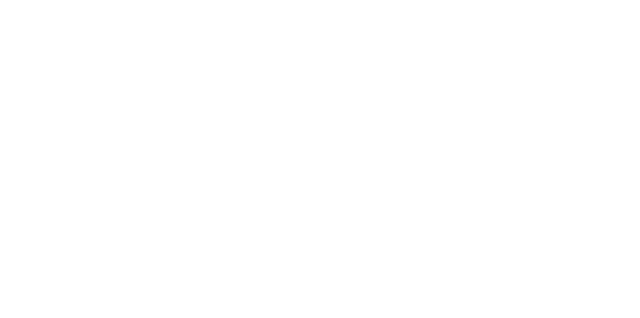
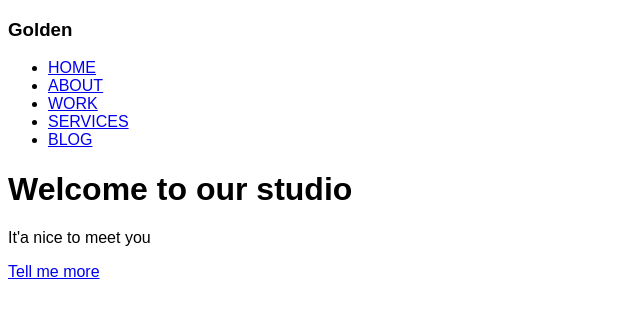
Before and after one commit to Megi76/projekt-task-runner, a website: page index.html in a window 1280 px wide. Shown: the whole page, without its empty margins (0-640 px from the left). Drawn offline with nearby package versions, Linux system fonts and the light colour scheme; files that its build step writes are made by us from their sources; a web font is replaced by a local one.

Commit message:
Add html for header

```diff
--- a/index.html
+++ b/index.html
@@ -11,5 +11,24 @@
 </head>
 <body>
 
+  <header class="splash">
+      <div class="splas-iner">
+        <h3 class="header">Golden</h3>
+        <ul class="links">
+          <li> <a href="#"> HOME </a> </li>
+          <li> <a href="#"> ABOUT</a> </li>
+          <li> <a href="#"> WORK </a> </li>
+          <li> <a href="#"> SERVICES </a> </li>
+          <li> <a href="#"> BLOG </a> </li>
+        </ul>
+      </div>
+      <div class="splash-iner-2">
+        <h1>Welcome to our studio</h1>
+        <p>It'a nice to meet you</p>
+        <a href="#" class="btn">Tell me more</a>
+      </div>
+
+  </header>
+
 
 </body>
```
